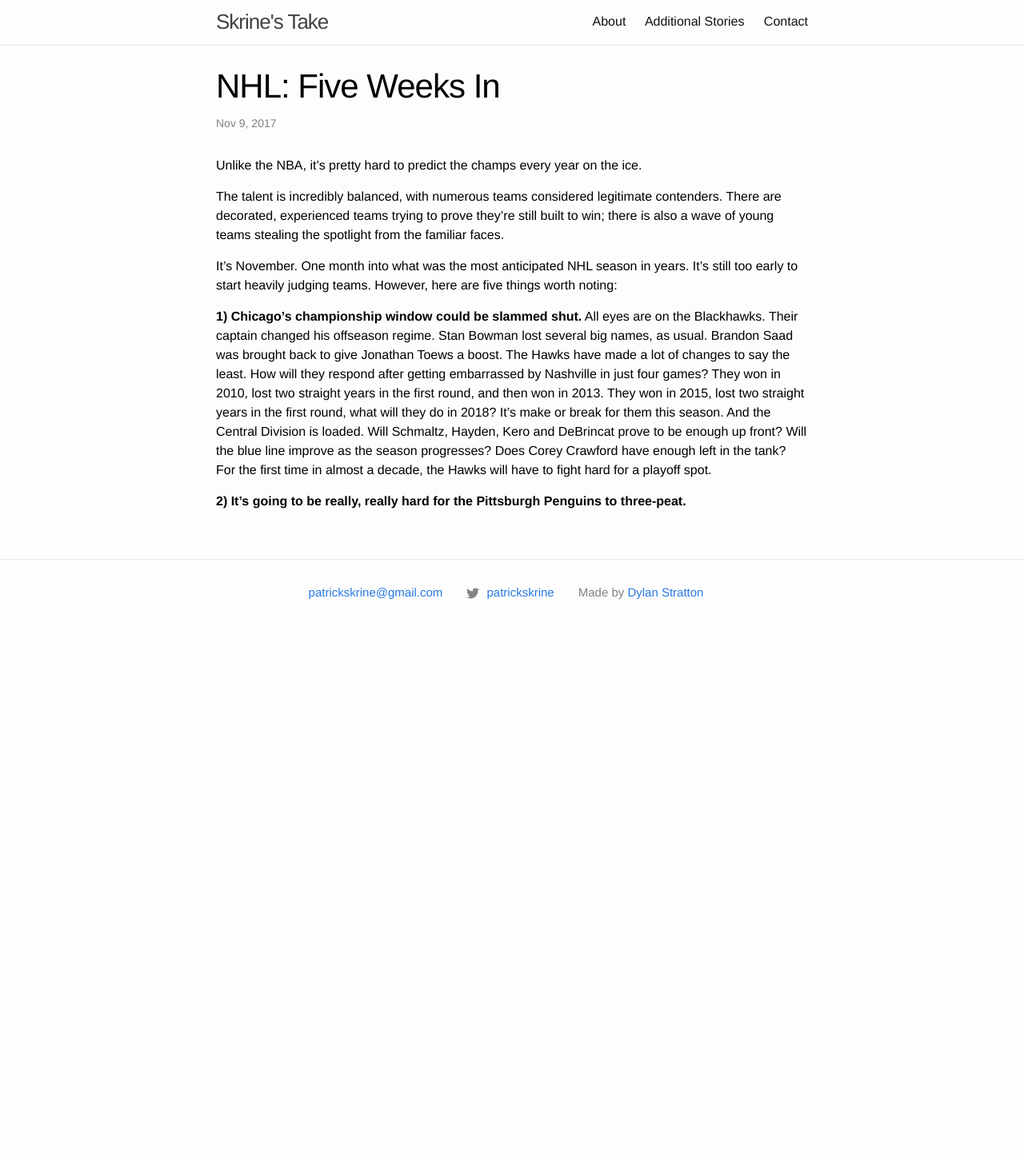
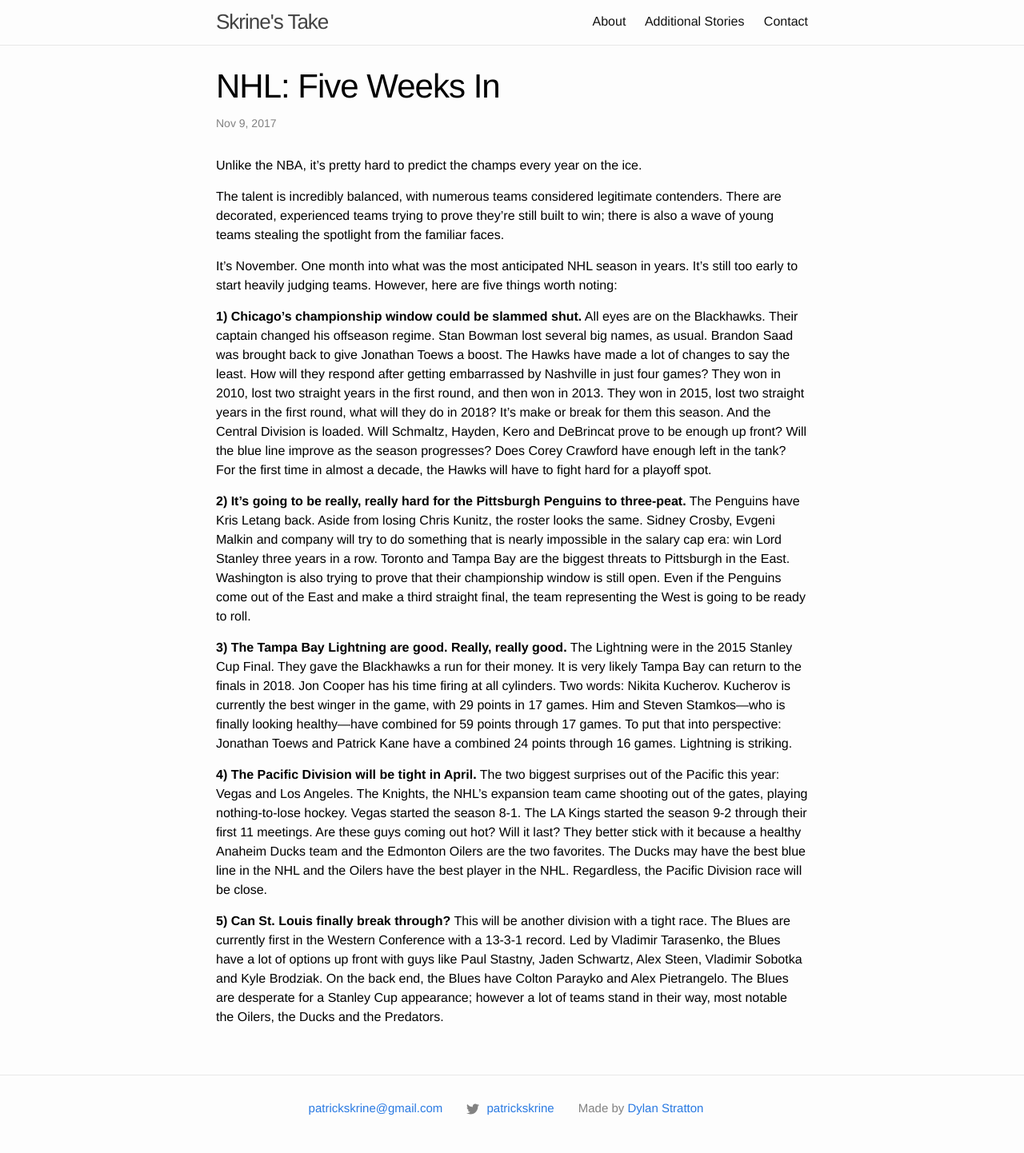
Before and after one commit to ahlbet/patrickskrine-2, a Jekyll site: the page built from _posts/2017-11-09-nhl-one-month-in.md, in a window 1280 px wide. Shown: the whole page at 80% size. Built offline with Jekyll 4.4.1, drawn with Linux system fonts in a browser that asks for light colours; before the commit the page ends 900 px from its top, so only the background shows below that.

Commit message:
Update Post “2017-11-09-nhl-one-month-in”

```diff
--- a/_posts/2017-11-09-nhl-one-month-in.md
+++ b/_posts/2017-11-09-nhl-one-month-in.md
@@ -13,4 +13,10 @@ It’s November. One month into what was the most anticipated NHL season in year
 
 **1)** **Chicago’s championship window could be slammed shut.** All eyes are on the Blackhawks. Their captain changed his offseason regime. Stan Bowman lost several big names, as usual. Brandon Saad was brought back to give Jonathan Toews a boost. The Hawks have made a lot of changes to say the least. How will they respond after getting embarrassed by Nashville in just four games? They won in 2010, lost two straight years in the first round, and then won in 2013. They won in 2015, lost two straight years in the first round, what will they do in 2018? It’s make or break for them this season. And the Central Division is loaded. Will Schmaltz, Hayden, Kero and DeBrincat prove to be enough up front? Will the blue line improve as the season progresses? Does Corey Crawford have enough left in the tank? For the first time in almost a decade, the Hawks will have to fight hard for a playoff spot.
 
-**2) It’s going to be really, really hard for the Pittsburgh Penguins to three-peat.**
+**2) It’s going to be really, really hard for the Pittsburgh Penguins to three-peat.** The Penguins have Kris Letang back. Aside from losing Chris Kunitz, the roster looks the same. Sidney Crosby, Evgeni Malkin and company will try to do something that is nearly impossible in the salary cap era: win Lord Stanley three years in a row. Toronto and Tampa Bay are the biggest threats to Pittsburgh in the East. Washington is also trying to prove that their championship window is still open. Even if the Penguins come out of the East and make a third straight final, the team representing the West is going to be ready to roll.
+
+**3) The Tampa Bay Lightning are good. Really, really good.** The Lightning were in the 2015 Stanley Cup Final. They gave the Blackhawks a run for their money. It is very likely Tampa Bay can return to the finals in 2018. Jon Cooper has his time firing at all cylinders. Two words: Nikita Kucherov. Kucherov is currently the best winger in the game, with 29 points in 17 games. Him and Steven Stamkos—who is finally looking healthy—have combined for 59 points through 17 games. To put that into perspective: Jonathan Toews and Patrick Kane have a combined 24 points through 16 games. Lightning is striking.
+
+**4) The Pacific Division will be tight in April.** The two biggest surprises out of the Pacific this year: Vegas and Los Angeles. The Knights, the NHL’s expansion team came shooting out of the gates, playing nothing-to-lose hockey. Vegas started the season 8-1. The LA Kings started the season 9-2 through their first 11 meetings. Are these guys coming out hot? Will it last? They better stick with it because a healthy Anaheim Ducks team and the Edmonton Oilers are the two favorites. The Ducks may have the best blue line in the NHL and the Oilers have the best player in the NHL. Regardless, the Pacific Division race will be close.
+
+**5) Can St. Louis finally break through?** This will be another division with a tight race. The Blues are currently first in the Western Conference with a 13-3-1 record. Led by Vladimir Tarasenko, the Blues have a lot of options up front with guys like Paul Stastny, Jaden Schwartz, Alex Steen, Vladimir Sobotka and Kyle Brodziak. On the back end, the Blues have Colton Parayko and Alex Pietrangelo. The Blues are desperate for a Stanley Cup appearance; however a lot of teams stand in their way, most notable the Oilers, the Ducks and the Predators.
```
